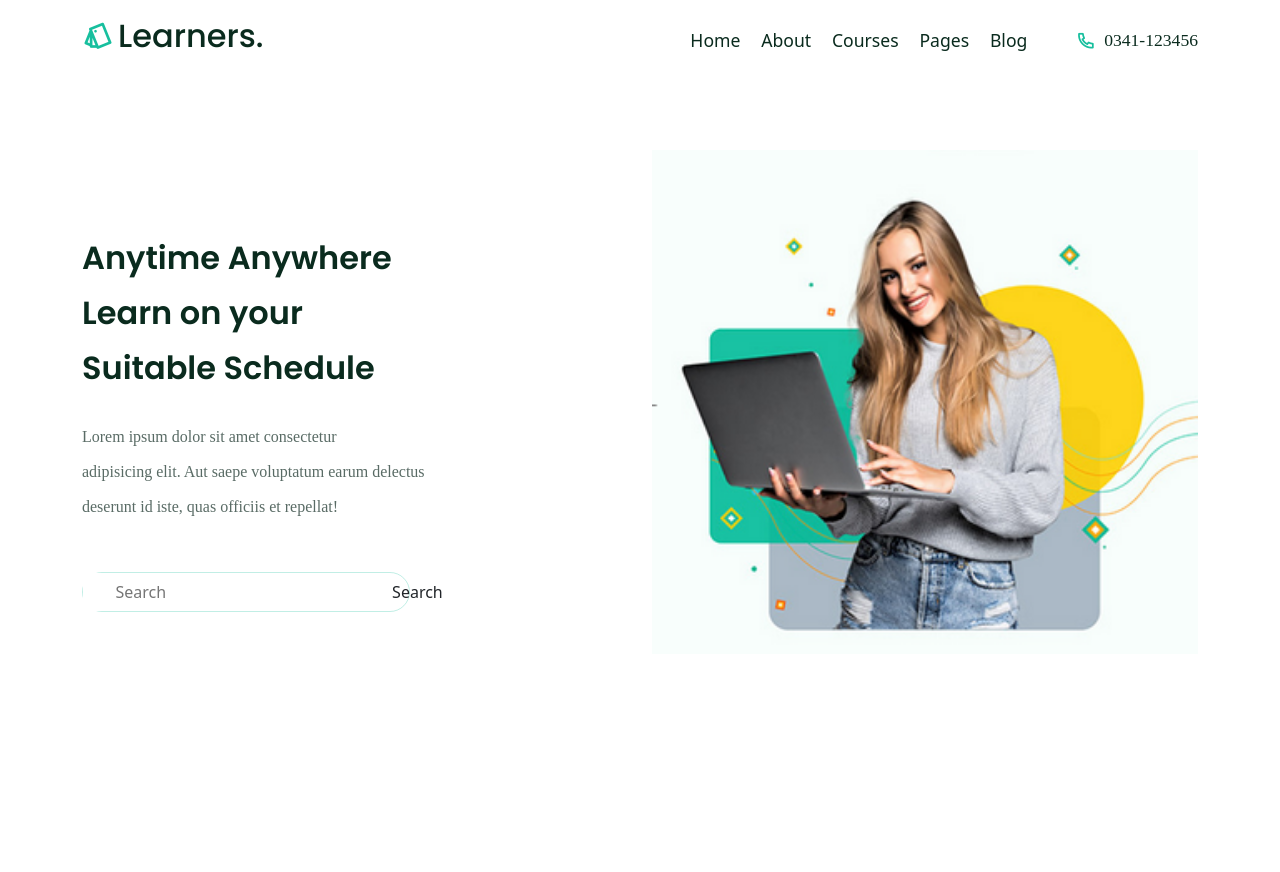
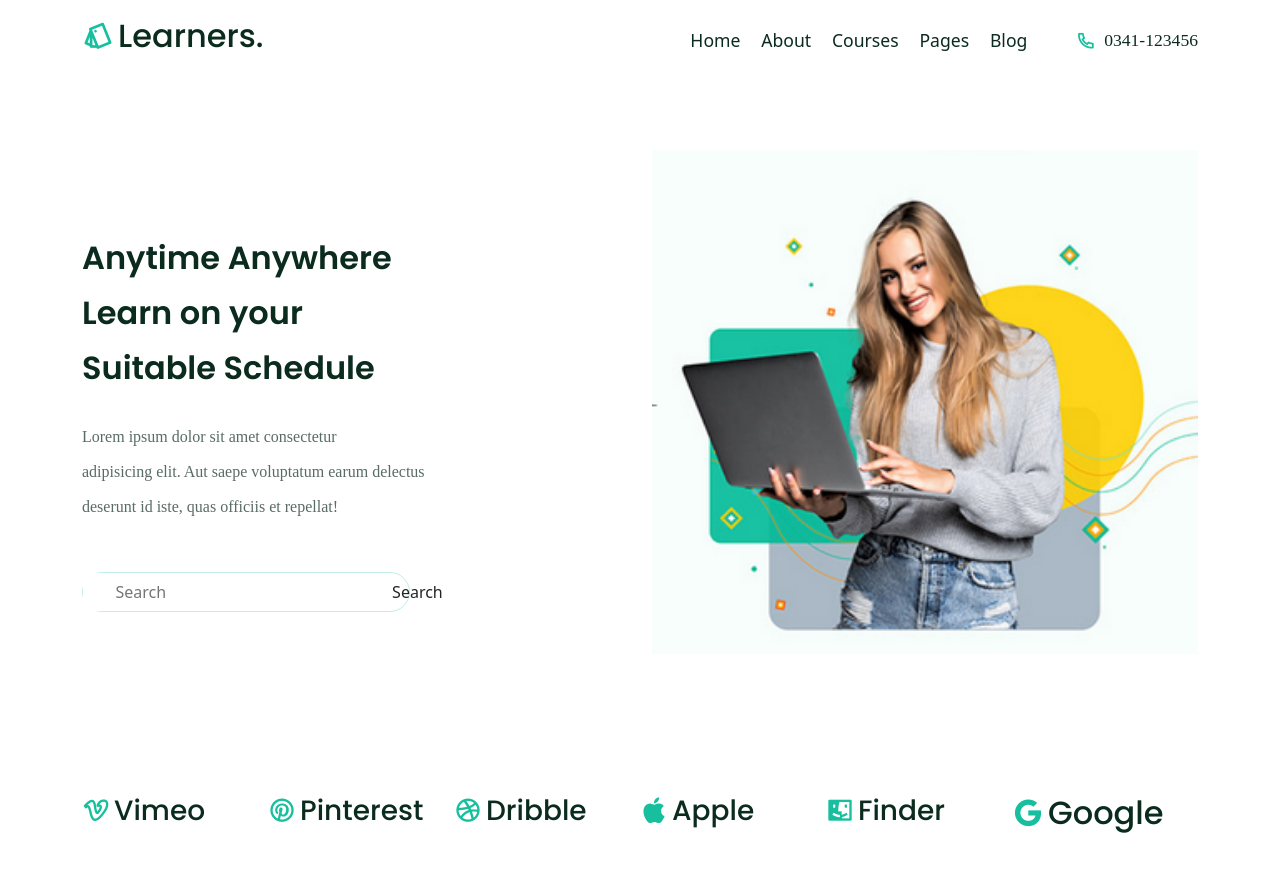
Before and after one commit to irkfaisal/React_OnlineEdu, a React (Create React App) app in the folder onlineedusite/: page / in a window 1280 px wide. Shown: the top 872 px of the page. Before the commit the page ends 800 px from the top, so only its background shows below. Built offline with nearby package versions, Linux system fonts and the light colour scheme; a web font is replaced by a local one.

Commit message:
company banner section

```diff
--- /dev/null
+++ b/onlineedusite/src/components/Company-section/company-section.jsx
@@ -0,0 +1,55 @@
+import React from "react";
+import { Col, Container, Row } from "reactstrap";
+import './company-section.css';
+
+const CompanySection = () => {
+    return (
+        <section>
+            <Container>
+                <Row>
+                    <Row>
+                        <Col lg="2" md="3" sm="4" xs="6">
+                            <h3 className=" d-flex align-items-center gap-1">
+                                <i class="ri-vimeo-line"></i> Vimeo
+                            </h3>
+                        </Col>
+
+                        <Col lg="2" md="3" sm="4" xs="6">
+                            <h3 className=" d-flex align-items-center gap-1">
+                                <i class="ri-pinterest-line"></i> Pinterest
+                            </h3>
+                        </Col>
+
+                        <Col lg="2" md="3" sm="4" xs="6">
+                            <h3 className=" d-flex align-items-center gap-1">
+                                <i class="ri-dribbble-line"></i> Dribble
+                            </h3>
+                        </Col>
+
+                        <Col lg="2" md="3" sm="4" xs="6">
+                            <h3 className=" d-flex align-items-center gap-1">
+                                {" "}
+                                <i class="ri-apple-fill"></i> Apple
+                            </h3>
+                        </Col>
+
+                        <Col lg="2" md="3" sm="4" xs="6">
+                            <h3 className=" d-flex align-items-center gap-1">
+                                {" "}
+                                <i class="ri-finder-fill"></i> Finder
+                            </h3>
+                        </Col>
+
+                        <Col lg="2" md="3" sm="4" xs="6">
+                            <h2 className=" d-flex align-items-center gap-1">
+                                {" "}
+                                <i class="ri-google-fill"></i> Google
+                            </h2>
+                        </Col>
+                    </Row>
+                </Row>
+            </Container>
+        </section>
+    )
+}
+export default CompanySection;
--- a/onlineedusite/src/page/Home.jsx
+++ b/onlineedusite/src/page/Home.jsx
@@ -2,12 +2,14 @@
 
 import Header from '../components/Header/Header';
 import HeroSection from '../components/Hero-Section/Hero-section';
+import CompanySection from '../components/Company-section/company-section';
 
 const Home = () => {
     return (
         <Fragment>
            <Header></Header>
            <HeroSection></HeroSection>
+           <CompanySection></CompanySection>
         </Fragment>
     )
 }
```
Also changed, not shown: onlineedusite/src/components/Company-section/company-section.css (added).
